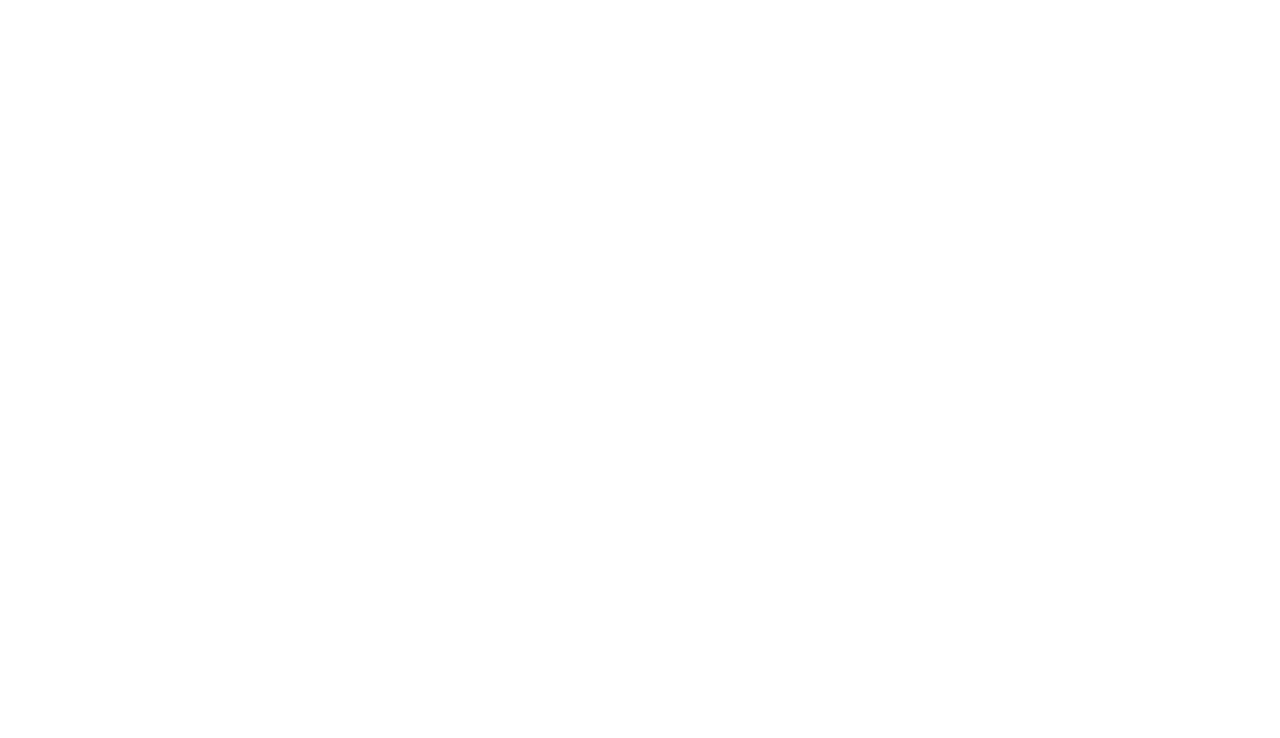
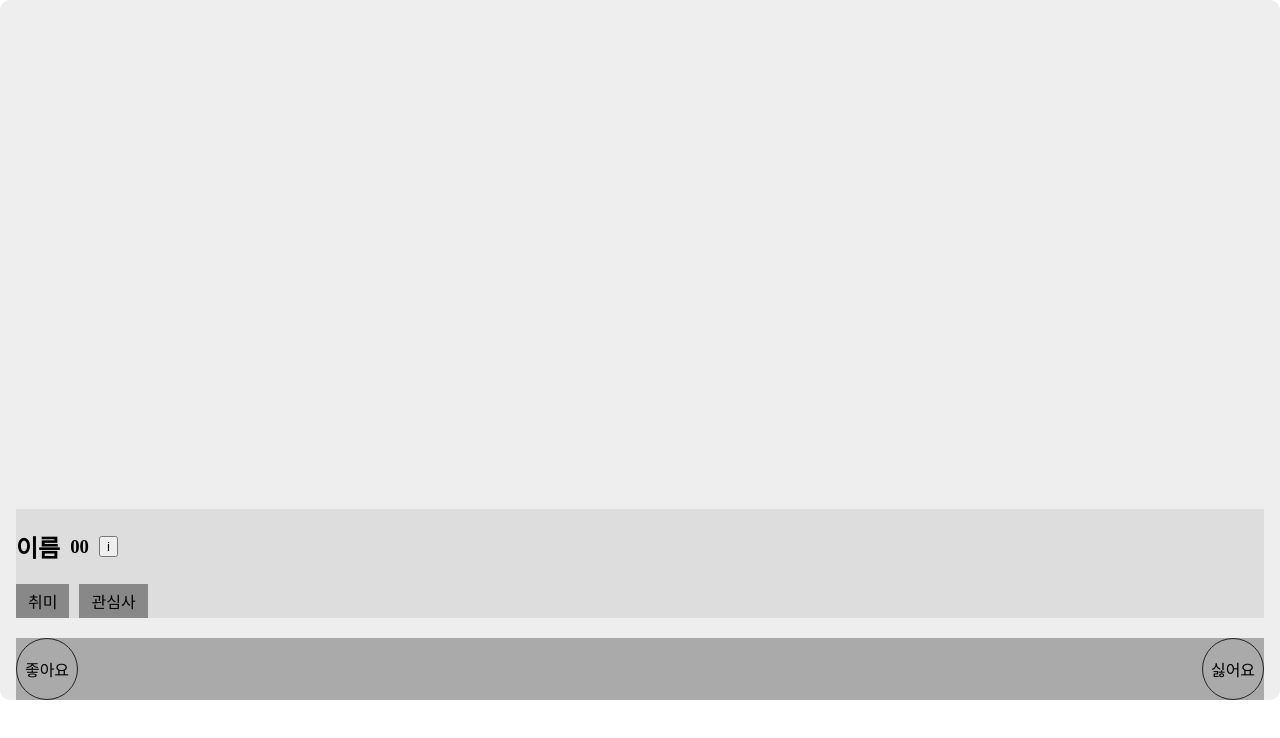
Before and after one commit to TinDater/TinDater-frontend, a React (Create React App) app: page /swipe in a window 1280 px wide. Before the commit this address had no page. Shown: the top 738 px of the page. Built offline with nearby package versions, Linux system fonts and the light colour scheme.

Commit message:
기본 박스, Component 구상

```diff
--- /dev/null
+++ b/src/components/swipe/SwipeControlBar.jsx
@@ -0,0 +1,32 @@
+import React from "react";
+import styled from "styled-components";
+
+const SwipeControlBar = () => {
+  return (
+    <StControlBar>
+      <StLikeButton>좋아요</StLikeButton>
+      <StLikeButton>싫어요</StLikeButton>
+    </StControlBar>
+  );
+};
+
+export default SwipeControlBar;
+
+const StControlBar = styled.div`
+  text-align: center;
+  background-color: #aaa;
+
+  display: flex;
+  align-items: center;
+  justify-content: space-between;
+  gap: 10px;
+`;
+
+const StLikeButton = styled.button`
+  all: unset;
+  width: 60px;
+  height: 60px;
+  border-radius: 50%;
+
+  border: 1px solid #222;
+`;
--- /dev/null
+++ b/src/components/swipe/SwipeInterest.jsx
@@ -0,0 +1,33 @@
+import React from "react";
+import styled from "styled-components";
+
+const SwipeInterest = () => {
+  return (
+    <StInterest>
+      <div className="tag">
+        취미
+      </div>
+      <div className="tag">
+        관심사
+      </div>
+    </StInterest>
+  );
+};
+
+export default SwipeInterest;
+
+const StInterest = styled.div`
+  background-color: #ddd;
+  margin-bottom: 20px;
+
+  display: flex;
+  flex-wrap: wrap;
+  gap: 10px;
+
+
+  .tag {
+    padding: 5px 12px;
+    background-color: #888;
+  }
+
+`
--- /dev/null
+++ b/src/components/swipe/SwipeProfile.jsx
@@ -0,0 +1,26 @@
+import React from "react";
+import styled from "styled-components";
+
+const SwipeProfile = () => {
+  return (
+    <StProfile>
+      <div className="title">
+        <h2>이름</h2>
+        <h3>00</h3>
+        <button>i</button>
+      </div>
+    </StProfile>
+  );
+};
+
+export default SwipeProfile;
+
+const StProfile = styled.div`
+  background-color: #ddd;
+
+  .title {
+    display: flex;
+    align-items: center;
+    gap: 10px;
+  }
+`
--- /dev/null
+++ b/src/pages/Swipe.jsx
@@ -0,0 +1,33 @@
+import React from "react";
+
+import styled from "styled-components";
+import SwipeControlBar from "../components/swipe/SwipeControlBar";
+import SwipeInterest from "../components/swipe/SwipeInterest";
+import SwipeProfile from "../components/swipe/SwipeProfile";
+
+const Swipe = () => {
+  return (
+    <StSwipeSection>
+
+      <SwipeProfile />
+      <SwipeInterest />
+      <SwipeControlBar />
+
+    </StSwipeSection>
+  );
+};
+
+export default Swipe;
+
+const StSwipeSection = styled.div`
+  height: calc(100vh - 100px);
+  padding: 0 1em;
+  box-sizing: border-box;
+
+  border-radius: 10px;
+  background-color: #eee;
+
+  display: flex;
+  flex-flow: column;
+  justify-content: flex-end;
+`
--- a/src/shared/router.jsx
+++ b/src/shared/router.jsx
@@ -1,10 +1,12 @@
 import { Route, Routes } from "react-router-dom";
+import Swipe from "../pages/Swipe";
 import Main from "../pages/Main";
 
 const Router = () => {
   return (
     <Routes>
       <Route path="/" element={<Main />} />
+      <Route path="/swipe" element={<Swipe />} />
     </Routes>
   );
 };
```
